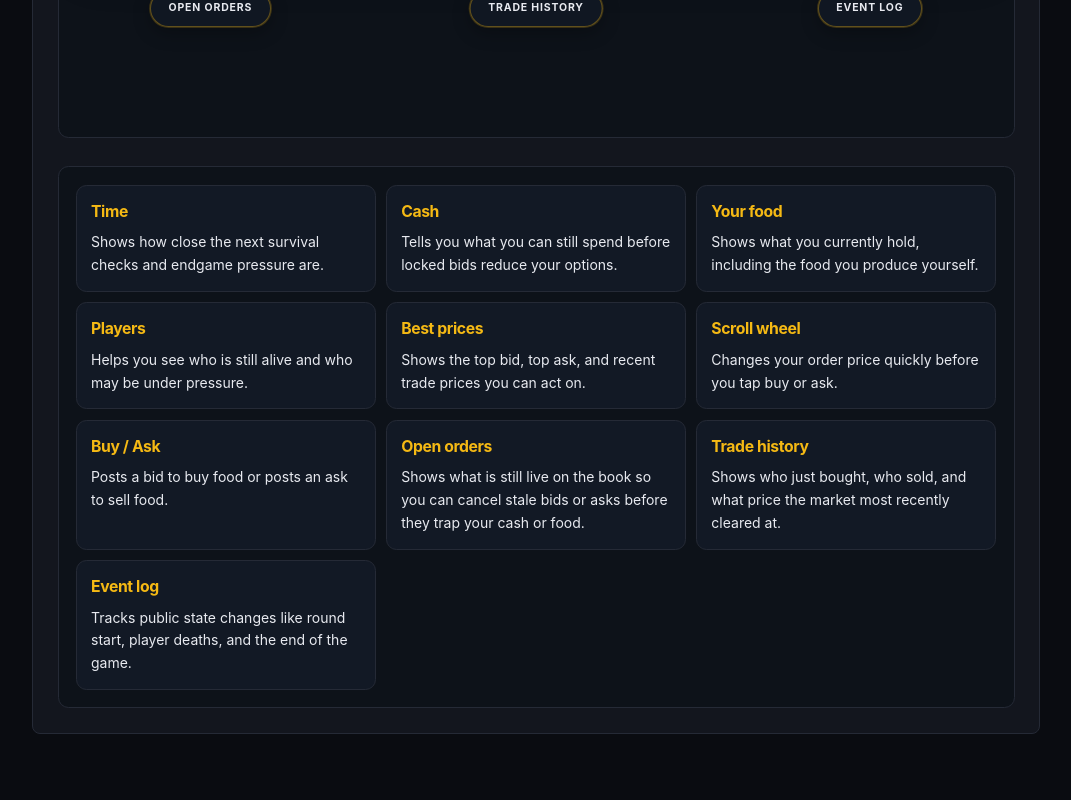
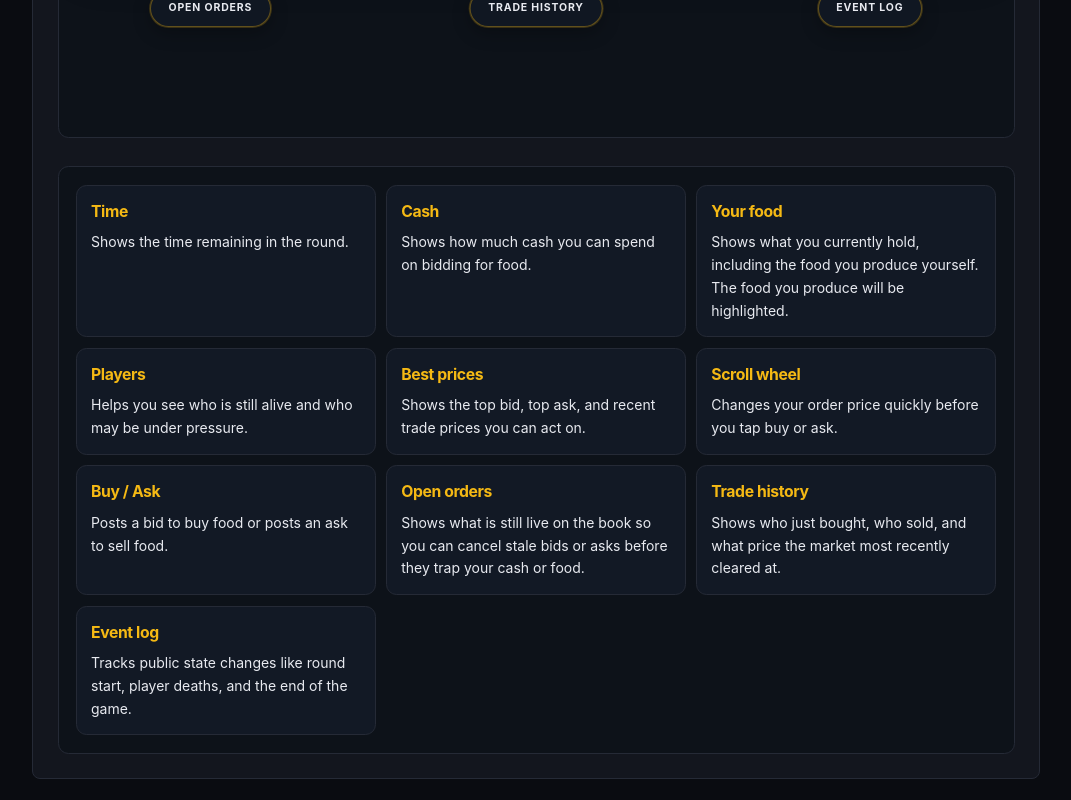
Before and after one commit to jsafrata/Nash_Hunger, a Next.js app in the folder frontend/: page /tutorial in a window 1280 px wide. Shown: the part 2771-3571 px from the top of the page, without its empty margins (104-1175 px from the left). Before the commit the page ends 3526 px from the top, so only its background shows below. Built offline with nearby package versions, Linux system fonts and the light colour scheme.

Commit message:
content changes

```diff
--- a/frontend/app/tutorial/content.ts
+++ b/frontend/app/tutorial/content.ts
@@ -111,15 +111,15 @@ export const tutorialContent: TutorialPageContent = {
     guideItems: [
       {
         label: "Time",
-        description: "Shows how close the next survival checks and endgame pressure are.",
+        description: "Shows the time remaining in the round.",
       },
       {
         label: "Cash",
-        description: "Tells you what you can still spend before locked bids reduce your options.",
+        description: "Shows how much cash you can spend on bidding for food.",
       },
       {
         label: "Your food",
-        description: "Shows what you currently hold, including the food you produce yourself.",
+        description: "Shows what you currently hold, including the food you produce yourself. The food you produce will be highlighted.",
       },
       {
         label: "Players",
```
